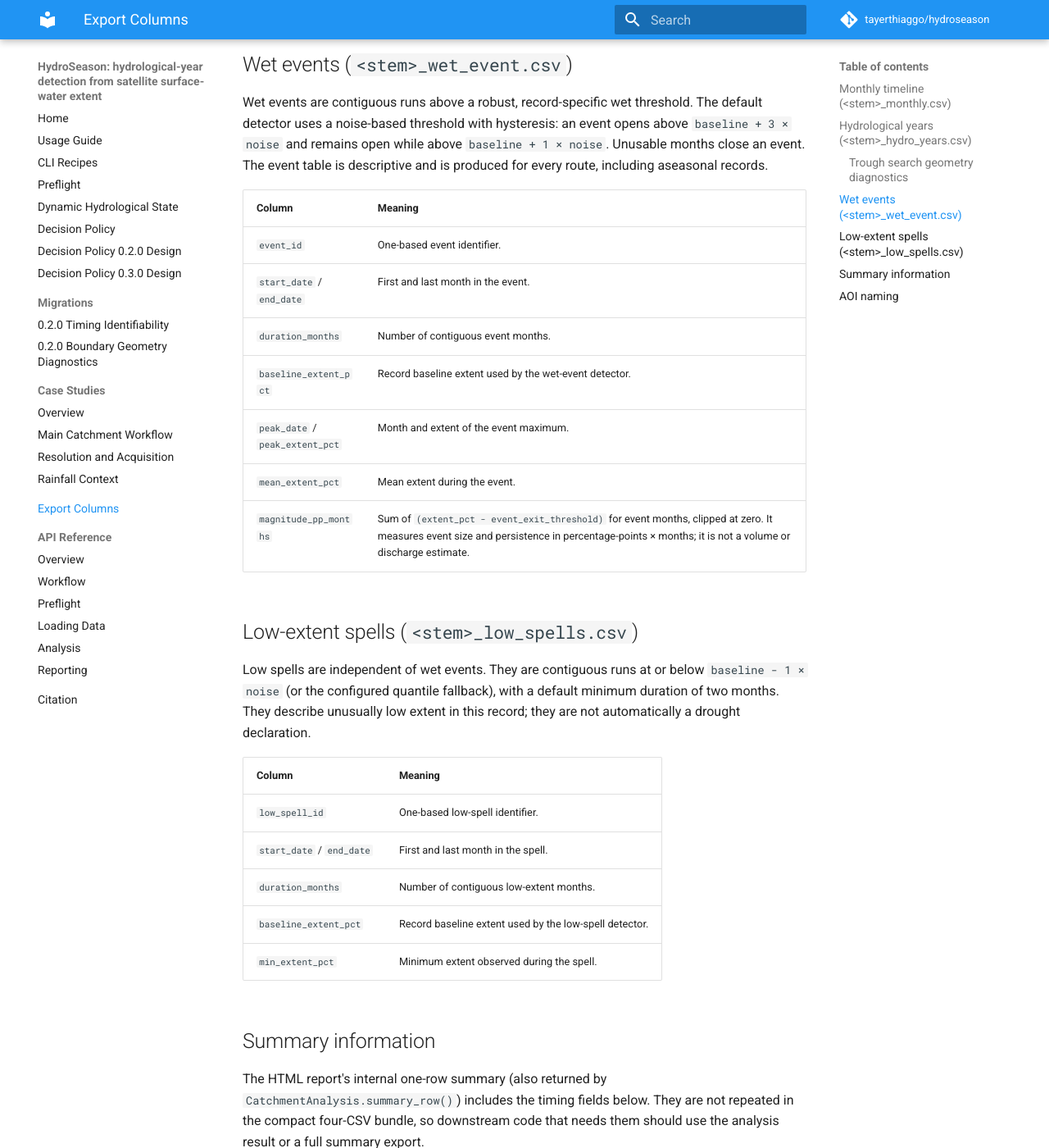
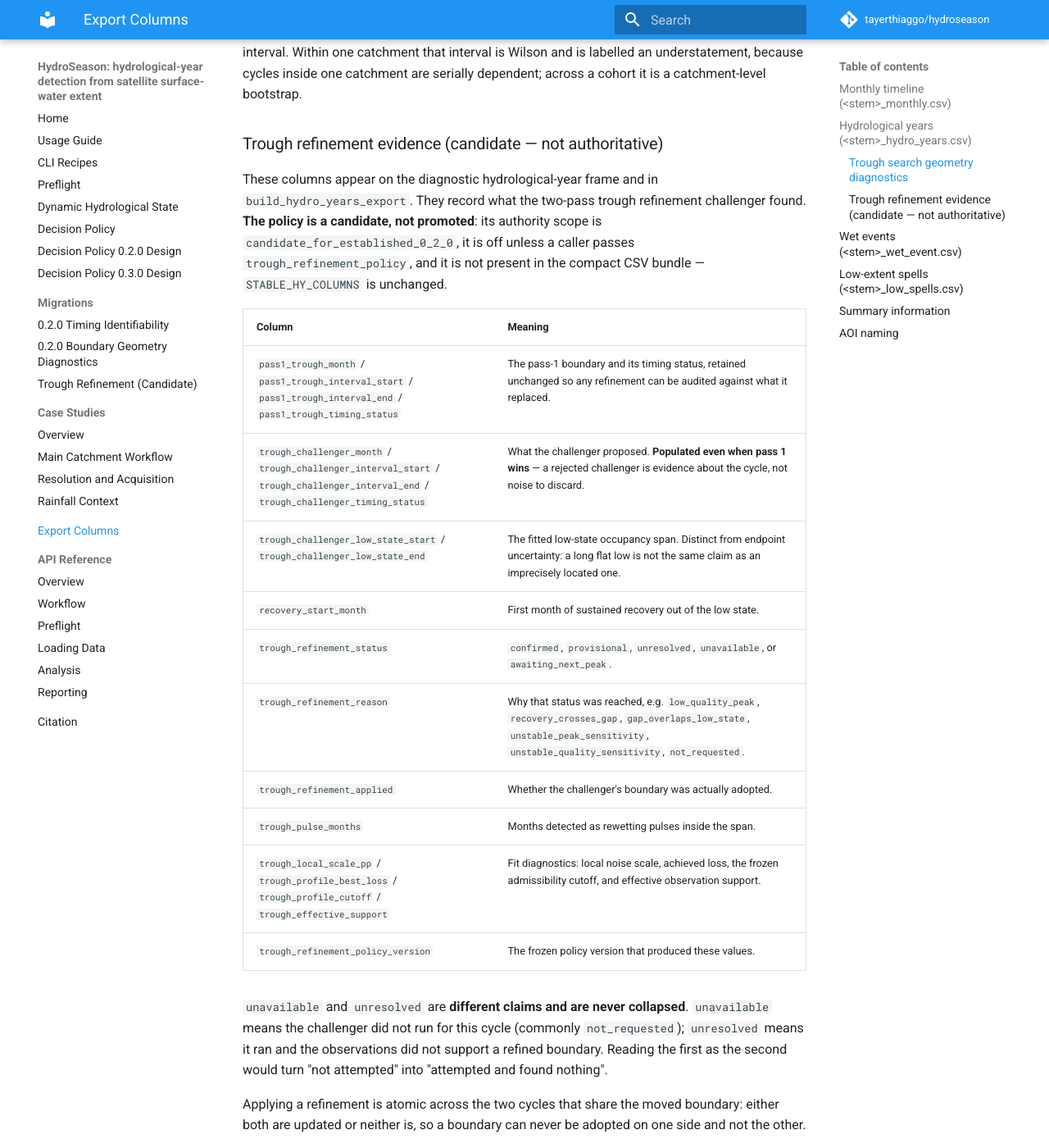
Before and after one commit to tayerthiaggo/hydroseason, an MkDocs documentation site: the page built from docs/report-columns.md, in a window 1280 px wide and 1400 px high, scrolled down 4330 px. Shown: the whole window at 82% size. Built offline with MkDocs 1.6.1 and Material for MkDocs 9.7.7, drawn with Linux system fonts in a browser that asks for light colours; comment, search, counter and statistics services are not loaded; some of the changed text lies outside the part shown.

Commit message:
docs: expose trough refinement evidence
Documents the trough refinement evidence columns and adds the candidate
migration note.

The columns already reached build_hydro_years_export -- it passes the annual
frame through -- so this task pins that contract with tests rather than
changing the export. Tests assert that the evidence columns are present, that
STABLE_HY_COLUMNS is unchanged so the compact CSV contract does not move for a
candidate policy, that a rejected challenger's proposal survives export because
a rejected challenger is evidence about the cycle, and that "unavailable" and
"unresolved" stay distinct -- reading the first as the second would turn "not
attempted" into "attempted and found nothing".

The migration note states plainly why promotion remains unavailable: the
blinded holdout has no eligible source root, since every real bundle this
project holds has already been inspected, and a cohort below 73 point
predictions cannot evaluate the zero-error false-precision gate at all.

Protected-record comparison (Task 7 Step 6): zero peak changes, zero duplicate
or nonmonotonic boundaries, and zero new uncomputable cycles across Daly,
Fitzroy, Gilbert, and the two fixture records where peaks resolve on the bare
detector path so the challenger actually engages (5 and 2 refinements applied
rather than uniform abstention). Lachlan and Moonie are event-routed and have
no stable trough phase to anchor, so they are reported as skipped rather than
forced. Resolved and abstained are reported separately.

Co-Authored-By: Claude Opus 5 (1M context) <noreply@anthropic.com>

```diff
--- a/docs/report-columns.md
+++ b/docs/report-columns.md
@@ -70,6 +70,7 @@ not define hydrological years. Date columns are month starts.
 | `timing_status` | Aggregate timing identifiability for the row (`point`, `interval`, or `unresolved`): the weaker of `peak_timing_status` and `trough_timing_status`. `boundary_status` describes selection/data admissibility; `timing_status` describes temporal identifiability -- the two are independent. |
 | `peak_timing_status` / `trough_timing_status` | Whether the peak/trough resolves to an exact month (`point`), a bounded interval (`interval`), or cannot be resolved (`unresolved`). |
 | `peak_date` / `trough_date` | Populated only when the corresponding `*_timing_status` is `point`; blank for `interval` or `unresolved` so a broad plateau or diffuse peak is never presented as a fabricated exact date. |
+| `peak_interval_start_date` / `peak_interval_end_date` / `trough_interval_start_date` / `trough_interval_end_date` | Populated whenever the corresponding `*_timing_status` is `interval` (bounds of the defensible interval), also populated for `point` (a single-month interval). Blank for `unresolved`. |
 | `peak_interval_start_date` / `peak_interval_end_date` / `trough_interval_start_date` / `trough_interval_end_date` | Bounds of equivalent evidence for that extremum across the cycle window. Populated for `point` and `interval`; also populated for `unresolved` when candidate extrema exist to preserve complete equivalent evidence (never an exact published point). |
 | `detectability_floor_pp` | The record's detectability floor for that cycle, in percentage points: `max(measurement_tolerance_pct, robust_noise_pp, peak_resolution_pp, trough_resolution_pp, machine epsilon)`. |
 | `amplitude_to_floor_ratio` | That cycle's amplitude divided by `detectability_floor_pp`; `0.0` when the amplitude is at or below the floor. |
@@ -103,6 +104,38 @@ Both publish numerator, denominator, and an interval. Within one catchment that
 interval is Wilson and is labelled an understatement, because cycles inside one
 catchment are serially dependent; across a cohort it is a catchment-level
 bootstrap.
+
+### Trough refinement evidence (candidate — not authoritative)
+
+These columns appear on the diagnostic hydrological-year frame and in
+`build_hydro_years_export`. They record what the two-pass trough refinement
+challenger found. **The policy is a candidate, not promoted**: its authority
+scope is `candidate_for_established_0_2_0`, it is off unless a caller passes
+`trough_refinement_policy`, and it is not present in the compact CSV bundle —
+`STABLE_HY_COLUMNS` is unchanged.
+
+| Column | Meaning |
+|---|---|
+| `pass1_trough_month` / `pass1_trough_interval_start` / `pass1_trough_interval_end` / `pass1_trough_timing_status` | The pass-1 boundary and its timing status, retained unchanged so any refinement can be audited against what it replaced. |
+| `trough_challenger_month` / `trough_challenger_interval_start` / `trough_challenger_interval_end` / `trough_challenger_timing_status` | What the challenger proposed. **Populated even when pass 1 wins** — a rejected challenger is evidence about the cycle, not noise to discard. |
+| `trough_challenger_low_state_start` / `trough_challenger_low_state_end` | The fitted low-state occupancy span. Distinct from endpoint uncertainty: a long flat low is not the same claim as an imprecisely located one. |
+| `recovery_start_month` | First month of sustained recovery out of the low state. |
+| `trough_refinement_status` | `confirmed`, `provisional`, `unresolved`, `unavailable`, or `awaiting_next_peak`. |
+| `trough_refinement_reason` | Why that status was reached, e.g. `low_quality_peak`, `recovery_crosses_gap`, `gap_overlaps_low_state`, `unstable_peak_sensitivity`, `unstable_quality_sensitivity`, `not_requested`. |
+| `trough_refinement_applied` | Whether the challenger's boundary was actually adopted. |
+| `trough_pulse_months` | Months detected as rewetting pulses inside the span. |
+| `trough_local_scale_pp` / `trough_profile_best_loss` / `trough_profile_cutoff` / `trough_effective_support` | Fit diagnostics: local noise scale, achieved loss, the frozen admissibility cutoff, and effective observation support. |
+| `trough_refinement_policy_version` | The frozen policy version that produced these values. |
+
+`unavailable` and `unresolved` are **different claims and are never
+collapsed**. `unavailable` means the challenger did not run for this cycle
+(commonly `not_requested`); `unresolved` means it ran and the observations did
+not support a refined boundary. Reading the first as the second would turn "not
+attempted" into "attempted and found nothing".
+
+Applying a refinement is atomic across the two cycles that share the moved
+boundary: either both are updated or neither is, so a boundary can never be
+adopted on one side and not the other.
 
 ## Wet events (`<stem>_wet_event.csv`)
 
--- a/mkdocs.yml
+++ b/mkdocs.yml
@@ -29,6 +29,7 @@ nav:
   - Migrations:
       - 0.2.0 Timing Identifiability: migrations/0.2.0-timing-identifiability.md
       - 0.2.0 Boundary Geometry Diagnostics: migrations/0.2.0-boundary-geometry-diagnostics.md
+      - Trough Refinement (Candidate): migrations/trough-refinement-candidate.md
   - Case Studies:
       - Overview: case-studies/index.md
       - Main Catchment Workflow: case-studies/main-workflow.md
```
Also changed, not shown: docs/migrations/trough-refinement-candidate.md (added, +102 -0 lines), 2 other files.
